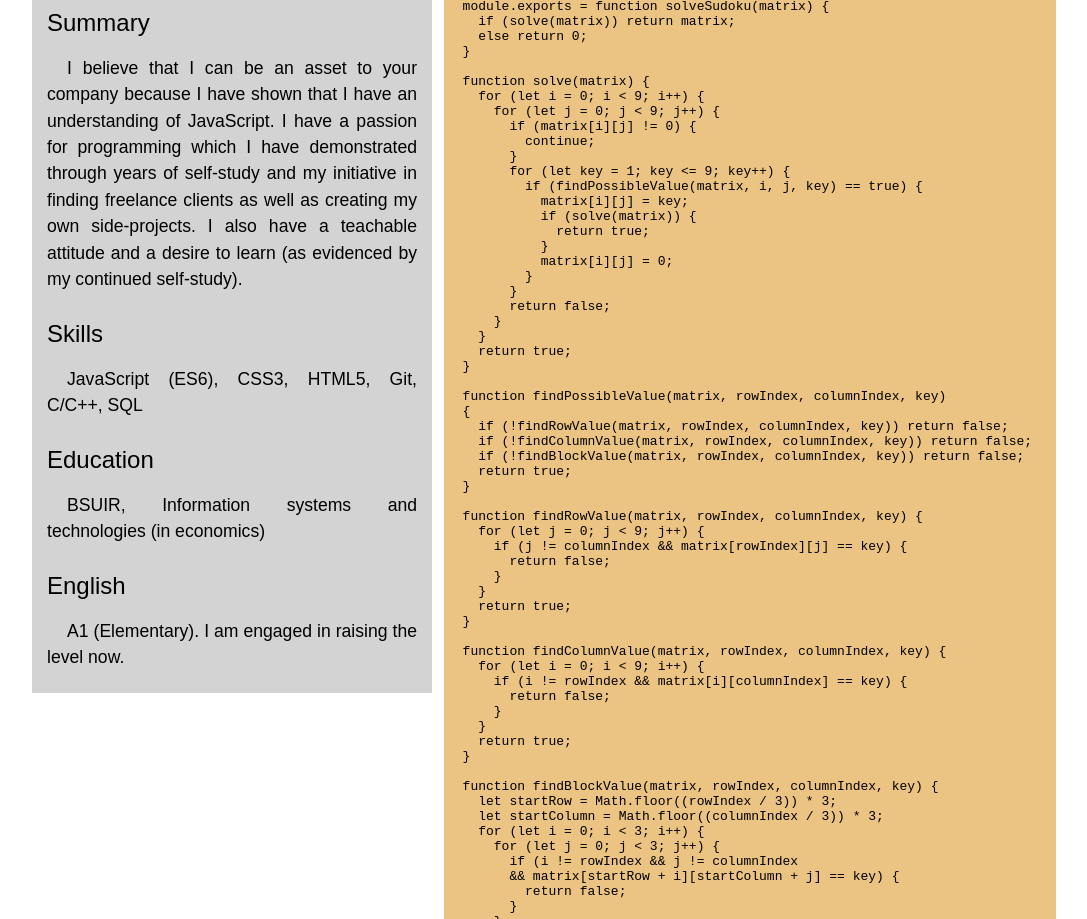
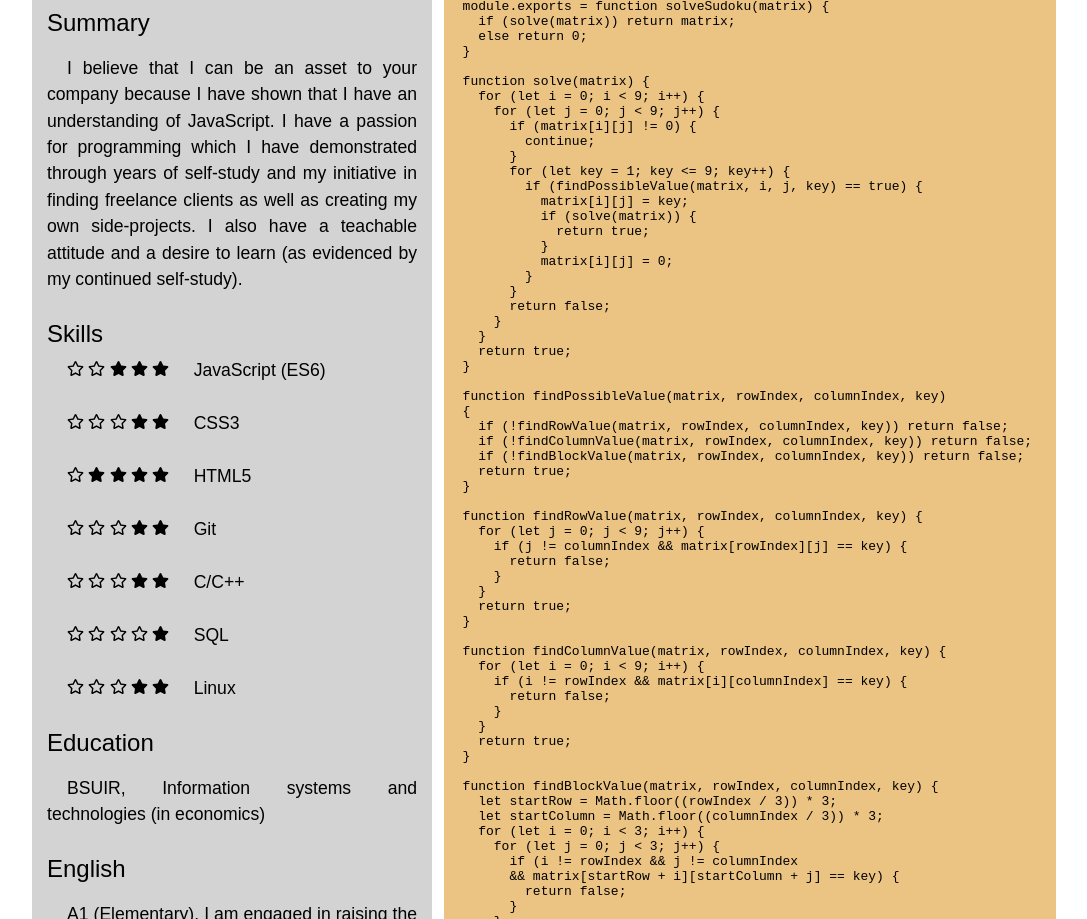
Before and after one commit to tserekhivan/rsschool-codejam1-cv, a plain HTML site: page index.html in a window 1280 px wide. Shown: the part 510-1429 px from the top of the page, without its empty margins (96-1183 px from the left). Drawn offline with Linux system fonts and the light colour scheme; a web font is replaced by a local one.

Commit message:
feat: add skils rating

```diff
--- a/index.html
+++ b/index.html
@@ -35,7 +35,62 @@
           <header>
             <h3>Skills</h3>
           </header>
-          <p>JavaScript (ES6), CSS3, HTML5, Git, C/C++, SQL</p>
+          <div class="raiting">
+            <img src="images/star-regular.svg" alt="-">
+            <img src="images/star-regular.svg" alt="-">
+            <img src="images/star-solid.svg" alt="+">
+            <img src="images/star-solid.svg" alt="+">
+            <img src="images/star-solid.svg" alt="+">
+            <p>JavaScript (ES6)</p>
+          </div>
+          <div class="raiting">
+              <img src="images/star-regular.svg" alt="-">
+              <img src="images/star-regular.svg" alt="-">
+              <img src="images/star-regular.svg" alt="-">
+              <img src="images/star-solid.svg" alt="+">
+              <img src="images/star-solid.svg" alt="+">
+              <p>CSS3</p>
+          </div>
+          <div class="raiting">
+              <img src="images/star-regular.svg" alt="-">
+              <img src="images/star-solid.svg" alt="+">
+              <img src="images/star-solid.svg" alt="+">
+              <img src="images/star-solid.svg" alt="+">
+              <img src="images/star-solid.svg" alt="+">
+              <p>HTML5</p>
+          </div>
+          <div class="raiting">
+              <img src="images/star-regular.svg" alt="-">
+              <img src="images/star-regular.svg" alt="-">
+              <img src="images/star-regular.svg" alt="-">
+              <img src="images/star-solid.svg" alt="+">
+              <img src="images/star-solid.svg" alt="+">
+              <p>Git</p>
+          </div>
+          <div class="raiting">
+              <img src="images/star-regular.svg" alt="-">
+              <img src="images/star-regular.svg" alt="-">
+              <img src="images/star-regular.svg" alt="-">
+              <img src="images/star-solid.svg" alt="+">
+              <img src="images/star-solid.svg" alt="+">
+              <p>C/C++</p>
+          </div>
+          <div class="raiting">
+              <img src="images/star-regular.svg" alt="-">
+              <img src="images/star-regular.svg" alt="-">
+              <img src="images/star-regular.svg" alt="-">
+              <img src="images/star-regular.svg" alt="-">
+              <img src="images/star-solid.svg" alt="+">
+              <p>SQL</p>
+          </div>
+          <div class="raiting">
+              <img src="images/star-regular.svg" alt="-">
+              <img src="images/star-regular.svg" alt="-">
+              <img src="images/star-regular.svg" alt="-">
+              <img src="images/star-solid.svg" alt="+">
+              <img src="images/star-solid.svg" alt="+">
+              <p>Linux</p>
+          </div>
         </article>
         <article>
           <header>
--- a/styles/style.css
+++ b/styles/style.css
@@ -95,6 +95,21 @@ header h3{
   margin: 0px;
 }
 
+.raiting {
+  margin-top: 0;
+  margin-left: 20px;
+}
+
+.raiting img{
+  display: inline-block;
+  height: 15px;
+}
+
+.raiting p {
+  display: inline-block;
+  margin-top: 9px;
+}
+
 article p {
   font-size: 1.1em;
   text-indent: 20px;
```
Also changed, not shown: images/star-regular.svg (added), images/star-solid.svg (added).
